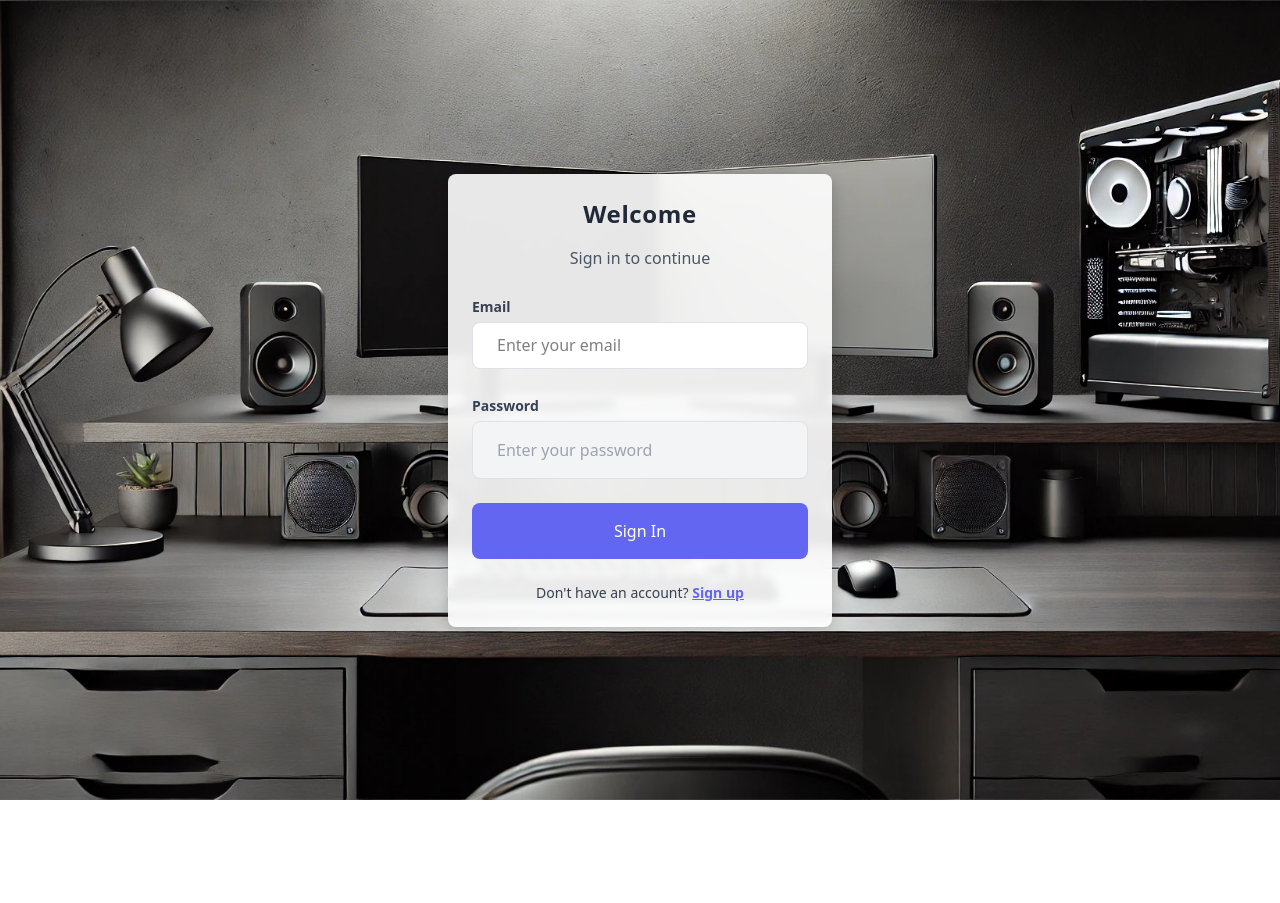
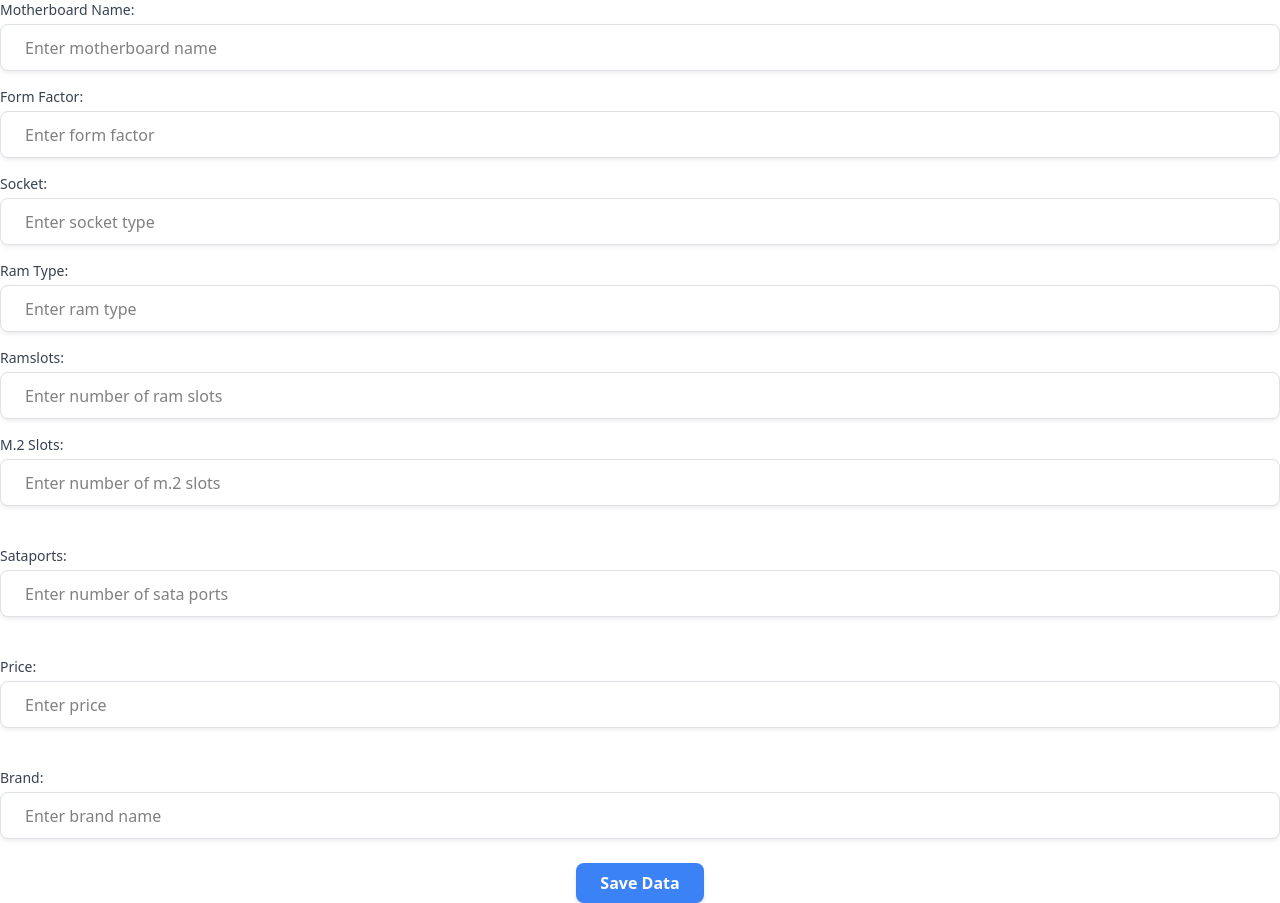
Before and after one commit to Shahriar-Shezan/Innovia, a React (Create React App) app: page /writemotherboard in a window 1280 px wide. Before the commit the page ends 800 px from the top, so only its background shows below. Built offline with nearby package versions, Linux system fonts and the light colour scheme; no server answers; a web font is replaced by a local one.

Commit message:
Motherboards can be now written into database

```diff
--- /dev/null
+++ b/src/components/Database/Devhome.js
@@ -0,0 +1,38 @@
+import React from "react";
+import { useNavigate } from 'react-router-dom';
+
+const Devhome = () => {
+  const navigate =useNavigate();
+  return (
+    <div className="flex items-center justify-center min-h-screen bg-gray-100">
+      <div className="flex flex-col items-center space-y-4">
+        <button className="px-6 py-2 bg-blue-500 text-white font-semibold rounded-lg shadow-md hover:bg-blue-600 focus:outline-none focus:ring-2 focus:ring-blue-400 focus:ring-opacity-75 transition-all"
+        onClick={()=>{
+          navigate('/writeprocessor');
+        }}>
+          Processor
+        </button>
+        <button className="px-6 py-2 bg-blue-500 text-white font-semibold rounded-lg shadow-md hover:bg-blue-600 focus:outline-none focus:ring-2 focus:ring-blue-400 focus:ring-opacity-75 transition-all">
+          RAM
+        </button>
+        <button className="px-6 py-2 bg-blue-500 text-white font-semibold rounded-lg shadow-md hover:bg-blue-600 focus:outline-none focus:ring-2 focus:ring-blue-400 focus:ring-opacity-75 transition-all"
+         onClick={()=>{
+          navigate('/writemotherboard');
+        }}>
+          Motherboard
+        </button>
+        <button className="px-6 py-2 bg-blue-500 text-white font-semibold rounded-lg shadow-md hover:bg-blue-600 focus:outline-none focus:ring-2 focus:ring-blue-400 focus:ring-opacity-75 transition-all">
+          Storage
+        </button>
+        <button className="px-6 py-2 bg-blue-500 text-white font-semibold rounded-lg shadow-md hover:bg-blue-600 focus:outline-none focus:ring-2 focus:ring-blue-400 focus:ring-opacity-75 transition-all">
+          GPU
+        </button>
+        <button className="px-6 py-2 bg-blue-500 text-white font-semibold rounded-lg shadow-md hover:bg-blue-600 focus:outline-none focus:ring-2 focus:ring-blue-400 focus:ring-opacity-75 transition-all">
+          Cooler
+        </button>
+      </div>
+    </div>
+  );
+};
+
+export default Devhome;
--- a/src/components/Database/Write.js
+++ b/src/components/Database/WriteMotherboard.js
@@ -2,37 +2,45 @@ import React, { useState } from "react";
 import { app } from "../../firebase/firebase";
 import { getDatabase, ref, set, push } from "firebase/database";
 
-function Write() {
-  let [directory, setDirectory] = useState("");
+function WriteMotherboard() {
   let [inputValue1, setInputValue1] = useState("");
   let [inputValue2, setInputValue2] = useState("");
   let [inputValue3, setInputValue3] = useState("");
   let [inputValue4, setInputValue4] = useState("");
   let [inputValue5, setInputValue5] = useState("");
   let [inputValue6, setInputValue6] = useState("");
+  let [inputValue7, setInputValue7] = useState("");
+  let [inputValue8, setInputValue8] = useState("");
+  let [inputValue9, setInputValue9] = useState("");
+
     const saveData = async () => {
       // Validation of inputs
       if (
-        !directory ||
         !inputValue1 ||
         !inputValue2 ||
         !inputValue3 ||
         !inputValue4 ||
         !inputValue5 ||
-        !inputValue6
+        !inputValue6 ||
+        !inputValue7 ||
+        !inputValue8 ||
+        !inputValue9
       ) {
-        alert("Please fill all fields and select a directory.");
+        alert("Please fill all fields");
         return;
       }
     const db = getDatabase(app);
-    const newDocRef = push(ref(db, directory));
+    const newDocRef = push(ref(db, "Motherboards"));
     set(newDocRef, {
       name: inputValue1,
-      generation: inputValue2,
+      formfactor: inputValue2,
       socket: inputValue3,
-      cores: inputValue4,
-      threads: inputValue5,
-      price: inputValue6,
+      ramstype: inputValue4,
+      ramslots: inputValue5,
+      m2slots: inputValue6,
+      sataports: inputValue7,
+      price: inputValue8,
+      brand: inputValue9
     })
       .then(() => {
         alert("data saved Successfully");
@@ -45,42 +53,29 @@ function Write() {
   return (
     <div>
       <div className="space-y-4">
-      <button
-          onClick={()=>setDirectory("Processors/Intel")}
-          className="px-6 py-2 bg-blue-500 text-white font-semibold rounded-lg shadow-md hover:bg-blue-600 focus:outline-none focus:ring-2 focus:ring-blue-400 focus:ring-opacity-75 transition-all"
-        >
-          Intel
-        </button>
-        <button
-          onClick={()=>setDirectory("Processors/AMD")}
-          className="px-6 py-2 bg-blue-500 text-white font-semibold rounded-lg shadow-md hover:bg-blue-600 focus:outline-none focus:ring-2 focus:ring-blue-400 focus:ring-opacity-75 transition-all"
-        >
-          AMD
-        </button><br/>
-        <label>Current Directory: {directory}</label>
         <div className="flex flex-col">
           <label className="text-sm font-medium text-gray-700">
-            Processor Name:
+            Motherboard Name:
           </label>
           <input
             type="text"
             value={inputValue1}
             onChange={(e) => setInputValue1(e.target.value)}
             className="mt-1 px-4 py-2 border border-gray-300 rounded-lg shadow-sm focus:ring-2 focus:ring-blue-400 focus:border-blue-400"
-            placeholder="Enter processor name"
+            placeholder="Enter motherboard name"
           />
         </div>
 
         <div className="flex flex-col">
           <label className="text-sm font-medium text-gray-700">
-            Generation:
+            Form Factor:
           </label>
           <input
             type="text"
             value={inputValue2}
             onChange={(e) => setInputValue2(e.target.value)}
             className="mt-1 px-4 py-2 border border-gray-300 rounded-lg shadow-sm focus:ring-2 focus:ring-blue-400 focus:border-blue-400"
-            placeholder="Enter generation"
+            placeholder="Enter form factor"
           />
         </div>
 
@@ -96,35 +91,68 @@ function Write() {
         </div>
 
         <div className="flex flex-col">
-          <label className="text-sm font-medium text-gray-700">Cores:</label>
+          <label className="text-sm font-medium text-gray-700">Ram Type:</label>
           <input
             type="text"
             value={inputValue4}
             onChange={(e) => setInputValue4(e.target.value)}
             className="mt-1 px-4 py-2 border border-gray-300 rounded-lg shadow-sm focus:ring-2 focus:ring-blue-400 focus:border-blue-400"
-            placeholder="Enter number of cores"
+            placeholder="Enter ram type"
           />
         </div>
 
         <div className="flex flex-col">
-          <label className="text-sm font-medium text-gray-700">Threads:</label>
+          <label className="text-sm font-medium text-gray-700">Ramslots:</label>
           <input
             type="text"
             value={inputValue5}
             onChange={(e) => setInputValue5(e.target.value)}
             className="mt-1 px-4 py-2 border border-gray-300 rounded-lg shadow-sm focus:ring-2 focus:ring-blue-400 focus:border-blue-400"
-            placeholder="Enter number of threads"
+            placeholder="Enter number of ram slots"
           />
         </div>
 
         <div className="flex flex-col">
-          <label className="text-sm font-medium text-gray-700">Price:</label>
+          <label className="text-sm font-medium text-gray-700">M.2 Slots:</label>
           <input
             type="text"
             value={inputValue6}
             onChange={(e) => setInputValue6(e.target.value)}
             className="mt-1 px-4 py-2 border border-gray-300 rounded-lg shadow-sm focus:ring-2 focus:ring-blue-400 focus:border-blue-400"
+            placeholder="Enter number of m.2 slots"
+          />
+        </div>
+        <br />
+        <div className="flex flex-col">
+          <label className="text-sm font-medium text-gray-700">Sataports:</label>
+          <input
+            type="text"
+            value={inputValue7}
+            onChange={(e) => setInputValue7(e.target.value)}
+            className="mt-1 px-4 py-2 border border-gray-300 rounded-lg shadow-sm focus:ring-2 focus:ring-blue-400 focus:border-blue-400"
+            placeholder="Enter number of sata ports"
+          />
+        </div>
+        <br />
+        <div className="flex flex-col">
+          <label className="text-sm font-medium text-gray-700">Price:</label>
+          <input
+            type="text"
+            value={inputValue8}
+            onChange={(e) => setInputValue8(e.target.value)}
+            className="mt-1 px-4 py-2 border border-gray-300 rounded-lg shadow-sm focus:ring-2 focus:ring-blue-400 focus:border-blue-400"
             placeholder="Enter price"
+          />
+        </div>
+        <br />
+        <div className="flex flex-col">
+          <label className="text-sm font-medium text-gray-700">Brand: </label>
+          <input
+            type="text"
+            value={inputValue9}
+            onChange={(e) => setInputValue9(e.target.value)}
+            className="mt-1 px-4 py-2 border border-gray-300 rounded-lg shadow-sm focus:ring-2 focus:ring-blue-400 focus:border-blue-400"
+            placeholder="Enter brand name"
           />
         </div>
         <br />
@@ -142,4 +170,4 @@ function Write() {
   );
 }
 
-export default Write;
+export default WriteMotherboard;
--- /dev/null
+++ b/src/components/Database/WriteProcessor.js
@@ -0,0 +1,145 @@
+import React, { useState } from "react";
+import { app } from "../../firebase/firebase";
+import { getDatabase, ref, set, push } from "firebase/database";
+
+function WriteProcessor() {
+  let [directory, setDirectory] = useState("");
+  let [inputValue1, setInputValue1] = useState("");
+  let [inputValue2, setInputValue2] = useState("");
+  let [inputValue3, setInputValue3] = useState("");
+  let [inputValue4, setInputValue4] = useState("");
+  let [inputValue5, setInputValue5] = useState("");
+  let [inputValue6, setInputValue6] = useState("");
+    const saveData = async () => {
+      // Validation of inputs
+      if (
+        !directory ||
+        !inputValue1 ||
+        !inputValue2 ||
+        !inputValue3 ||
+        !inputValue4 ||
+        !inputValue5 ||
+        !inputValue6
+      ) {
+        alert("Please fill all fields and select a directory.");
+        return;
+      }
+    const db = getDatabase(app);
+    const newDocRef = push(ref(db, directory));
+    set(newDocRef, {
+      name: inputValue1,
+      generation: inputValue2,
+      socket: inputValue3,
+      cores: inputValue4,
+      threads: inputValue5,
+      price: inputValue6,
+    })
+      .then(() => {
+        alert("data saved Successfully");
+      })
+      .catch((error) => {
+        alert("error: ", error.message);
+      });
+  };
+
+  return (
+    <div>
+      <div className="space-y-4">
+      <button
+          onClick={()=>setDirectory("Processors/Intel")}
+          className="px-6 py-2 bg-blue-500 text-white font-semibold rounded-lg shadow-md hover:bg-blue-600 focus:outline-none focus:ring-2 focus:ring-blue-400 focus:ring-opacity-75 transition-all"
+        >
+          Intel
+        </button>
+        <button
+          onClick={()=>setDirectory("Processors/AMD")}
+          className="px-6 py-2 bg-blue-500 text-white font-semibold rounded-lg shadow-md hover:bg-blue-600 focus:outline-none focus:ring-2 focus:ring-blue-400 focus:ring-opacity-75 transition-all"
+        >
+          AMD
+        </button><br/>
+        <label>Current Directory: {directory}</label>
+        <div className="flex flex-col">
+          <label className="text-sm font-medium text-gray-700">
+            Processor Name:
+          </label>
+          <input
+            type="text"
+            value={inputValue1}
+            onChange={(e) => setInputValue1(e.target.value)}
+            className="mt-1 px-4 py-2 border border-gray-300 rounded-lg shadow-sm focus:ring-2 focus:ring-blue-400 focus:border-blue-400"
+            placeholder="Enter processor name"
+          />
+        </div>
+
+        <div className="flex flex-col">
+          <label className="text-sm font-medium text-gray-700">
+            Generation:
+          </label>
+          <input
+            type="text"
+            value={inputValue2}
+            onChange={(e) => setInputValue2(e.target.value)}
+            className="mt-1 px-4 py-2 border border-gray-300 rounded-lg shadow-sm focus:ring-2 focus:ring-blue-400 focus:border-blue-400"
+            placeholder="Enter generation"
+          />
+        </div>
+
+        <div className="flex flex-col">
+          <label className="text-sm font-medium text-gray-700">Socket:</label>
+          <input
+            type="text"
+            value={inputValue3}
+            onChange={(e) => setInputValue3(e.target.value)}
+            className="mt-1 px-4 py-2 border border-gray-300 rounded-lg shadow-sm focus:ring-2 focus:ring-blue-400 focus:border-blue-400"
+            placeholder="Enter socket type"
+          />
+        </div>
+
+        <div className="flex flex-col">
+          <label className="text-sm font-medium text-gray-700">Cores:</label>
+          <input
+            type="text"
+            value={inputValue4}
+            onChange={(e) => setInputValue4(e.target.value)}
+            className="mt-1 px-4 py-2 border border-gray-300 rounded-lg shadow-sm focus:ring-2 focus:ring-blue-400 focus:border-blue-400"
+            placeholder="Enter number of cores"
+          />
+        </div>
+
+        <div className="flex flex-col">
+          <label className="text-sm font-medium text-gray-700">Threads:</label>
+          <input
+            type="text"
+            value={inputValue5}
+            onChange={(e) => setInputValue5(e.target.value)}
+            className="mt-1 px-4 py-2 border border-gray-300 rounded-lg shadow-sm focus:ring-2 focus:ring-blue-400 focus:border-blue-400"
+            placeholder="Enter number of threads"
+          />
+        </div>
+
+        <div className="flex flex-col">
+          <label className="text-sm font-medium text-gray-700">Price:</label>
+          <input
+            type="text"
+            value={inputValue6}
+            onChange={(e) => setInputValue6(e.target.value)}
+            className="mt-1 px-4 py-2 border border-gray-300 rounded-lg shadow-sm focus:ring-2 focus:ring-blue-400 focus:border-blue-400"
+            placeholder="Enter price"
+          />
+        </div>
+        <br />
+      </div>
+
+      <div className="flex justify-center">
+        <button
+          onClick={saveData}
+          className="px-6 py-2 bg-blue-500 text-white font-semibold rounded-lg shadow-md hover:bg-blue-600 focus:outline-none focus:ring-2 focus:ring-blue-400 focus:ring-opacity-75 transition-all"
+        >
+          Save Data
+        </button>
+      </div>
+    </div>
+  );
+}
+
+export default WriteProcessor;
--- a/src/components/home/home element/header.js
+++ b/src/components/home/home element/header.js
@@ -60,7 +60,7 @@ function AppHeader() {
             <Nav.Link
               as="button"
               onClick={()=>{
-                navigate('/write')
+                navigate('/devhome')
               }}
               className="text-sm text-gray-700 hover:text-blue-600 transition-colors ml-6"
             >
```
Also changed, not shown: src/App.js (+14 -3 lines).
